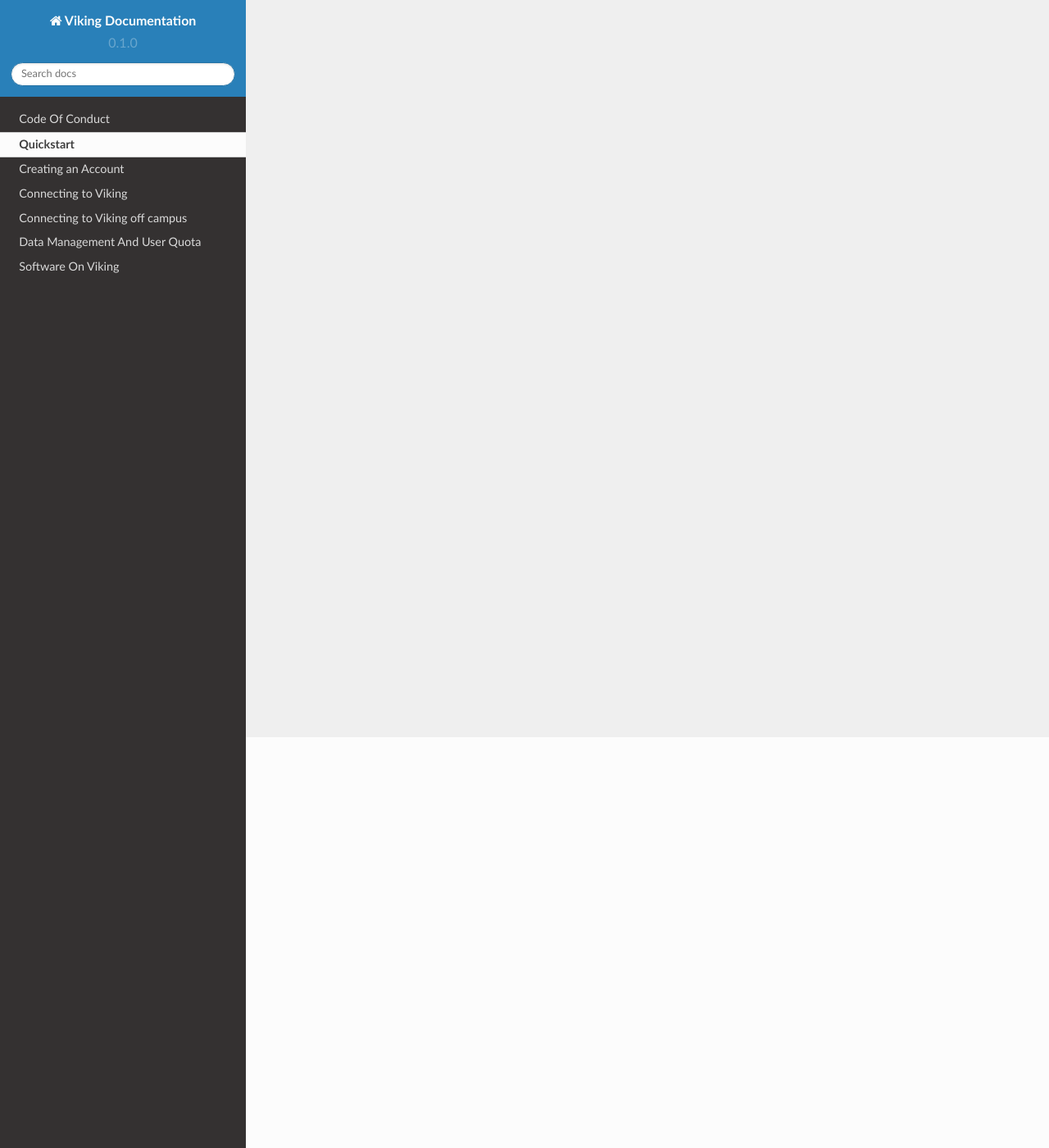
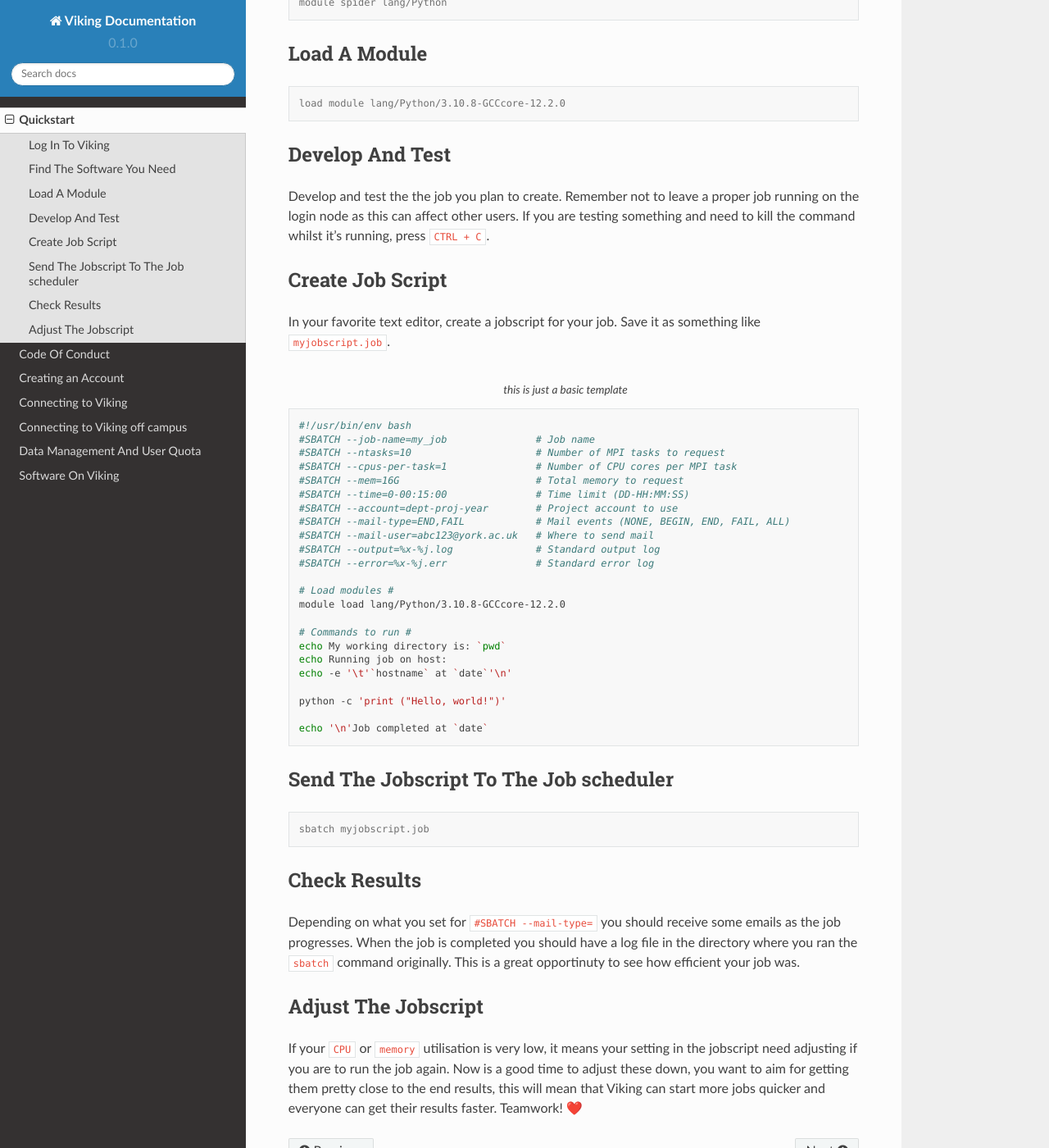
Before and after one commit to university-of-york/research-it-documentation, a Sphinx documentation site: the page built from docs/source/quickstart.rst, in a window 1280 px wide and 1400 px high, scrolled down 501 px. Shown: the whole window at 82% size. Built offline with Sphinx 7.4.7 and the Read the Docs theme 2.0.0, drawn with Linux system fonts in a browser that asks for light colours; some of the changed text lies outside the part shown.

Commit message:
added quickstart, code of conduct, tweaks

```diff
--- a/docs/source/connecting-off-campus.rst
+++ b/docs/source/connecting-off-campus.rst
@@ -1,3 +1,5 @@
+.. _connecting-off-campus:
+
 Connecting to Viking off campus
 ===============================
 
--- a/docs/source/index.rst
+++ b/docs/source/index.rst
@@ -13,8 +13,8 @@ Contents
 .. toctree::
    :maxdepth: 1
 
+   quickstart
    code-of-conduct
-   quickstart
    creating-accounts
    connecting-to-viking
    connecting-off-campus
--- a/docs/source/quickstart.rst
+++ b/docs/source/quickstart.rst
@@ -1,4 +1,89 @@
 Quickstart
 ==========
 
-TODO...
+.. note::
+    Please ensure you are on the campus network or :ref:`connected to the university VPN <connecting-off-campus>`
+
+
+Log In To Viking
+----------------
+
+.. code-block:: console
+    :caption: from a linux terminal
+
+    ssh viking.york.ac.uk
+
+
+Find The Software You Need
+--------------------------
+
+.. code-block:: console
+
+    module spider lang/Python
+
+
+Load A Module
+--------------
+
+.. code-block:: console
+
+    load module lang/Python/3.10.8-GCCcore-12.2.0
+
+
+Develop And Test
+----------------
+
+Develop and test the the job you plan to create. Remember not to leave a proper job running on the login node as this can affect other users. If you are testing something and need to kill the command whilst it's running, press ``CTRL + C``.
+
+
+Create Job Script
+-----------------
+
+In your favorite text editor, create a jobscript for your job. Save it as something like ``myjobscript.job``.
+
+.. code-block:: bash
+    :caption: this is just a basic template
+
+    #!/usr/bin/env bash
+    #SBATCH --job-name=my_job               # Job name
+    #SBATCH --ntasks=10                     # Number of MPI tasks to request
+    #SBATCH --cpus-per-task=1               # Number of CPU cores per MPI task
+    #SBATCH --mem=16G                       # Total memory to request
+    #SBATCH --time=0-00:15:00               # Time limit (DD-HH:MM:SS)
+    #SBATCH --account=dept-proj-year        # Project account to use
+    #SBATCH --mail-type=END,FAIL            # Mail events (NONE, BEGIN, END, FAIL, ALL)
+    #SBATCH --mail-user=abc123@york.ac.uk   # Where to send mail
+    #SBATCH --output=%x-%j.log              # Standard output log
+    #SBATCH --error=%x-%j.err               # Standard error log
+
+    # Load modules #
+    module load lang/Python/3.10.8-GCCcore-12.2.0
+
+    # Commands to run #
+    echo My working directory is: `pwd`
+    echo Running job on host:
+    echo -e '\t'`hostname` at `date`'\n'
+
+    python -c 'print ("Hello, world!")'
+
+    echo '\n'Job completed at `date`
+
+
+Send The Jobscript To The Job scheduler
+---------------------------------------
+
+.. code-block:: console
+
+    sbatch myjobscript.job
+
+
+Check Results
+--------------
+
+Depending on what you set for ``#SBATCH --mail-type=`` you should receive some emails as the job progresses. When the job is completed you should have a log file in the directory where you ran the ``sbatch`` command originally. This is a great opportinuty to see how efficient your job was.
+
+
+Adjust The Jobscript
+--------------------
+
+If your ``CPU`` or ``memory`` utilisation is very low, it means your setting in the jobscript need adjusting if you are to run the job again. Now is a good time to adjust these down, you want to aim for getting them pretty close to the end results, this will mean that Viking can start more jobs quicker and everyone can get their results faster. Teamwork! ❤️
```
Also changed, not shown: other parts of docs/source/index.rst (+1 -1 lines), docs/source/cheatsheet.rst (+14 -0 lines), docs/source/software-on-viking.rst (+24 -10 lines).
